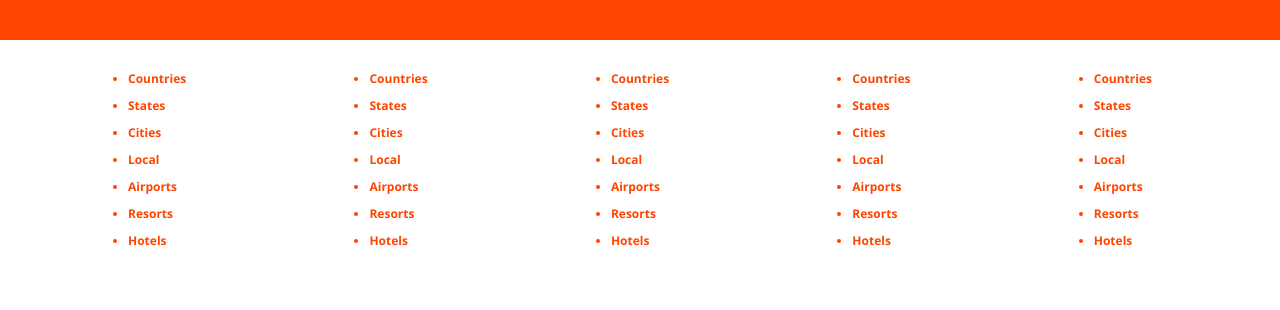
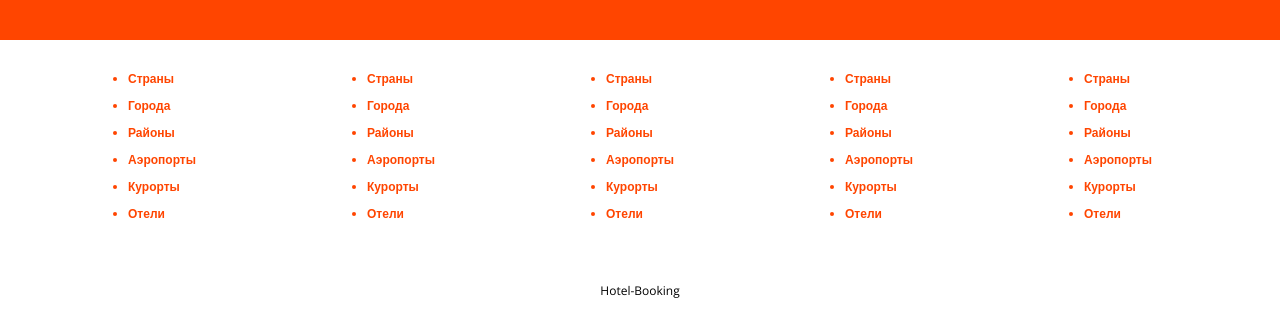
Before and after one commit to L1nia/spo_one, a React (Create React App) app: page / in a window 1280 px wide. Shown: the part 1276-1586 px from the top of the page. Built offline with nearby package versions, Linux system fonts and the light colour scheme; no server answers.

Commit message:
Update Footer.jsx

```diff
--- a/src/components/footer/Footer.jsx
+++ b/src/components/footer/Footer.jsx
@@ -5,52 +5,47 @@ export const Footer = () => {
       <div className="footer">
       <div className='fLists'>
           <ul className="fList">
-            <li className="fListItem">Countries</li>
-            <li className="fListItem">States</li>
-            <li className="fListItem">Cities</li>
-            <li className="fListItem">Local</li>
-            <li className="fListItem">Airports</li>
-            <li className="fListItem">Resorts</li>
-            <li className="fListItem">Hotels</li>
+            <li className="fListItem">Страны</li>
+            <li className="fListItem">Города</li>
+            <li className="fListItem">Районы</li>
+            <li className="fListItem">Аэропорты</li>
+            <li className="fListItem">Курорты</li>
+            <li className="fListItem">Отели</li>
                 </ul>
                 <ul className="fList">
-            <li className="fListItem">Countries</li>
-            <li className="fListItem">States</li>
-            <li className="fListItem">Cities</li>
-            <li className="fListItem">Local</li>
-            <li className="fListItem">Airports</li>
-            <li className="fListItem">Resorts</li>
-            <li className="fListItem">Hotels</li>
+            <li className="fListItem">Страны</li>
+            <li className="fListItem">Города</li>
+            <li className="fListItem">Районы</li>
+            <li className="fListItem">Аэропорты</li>
+            <li className="fListItem">Курорты</li>
+            <li className="fListItem">Отели</li>
                 </ul>
                 <ul className="fList">
-            <li className="fListItem">Countries</li>
-            <li className="fListItem">States</li>
-            <li className="fListItem">Cities</li>
-            <li className="fListItem">Local</li>
-            <li className="fListItem">Airports</li>
-            <li className="fListItem">Resorts</li>
-            <li className="fListItem">Hotels</li>
+            <li className="fListItem">Страны</li>
+            <li className="fListItem">Города</li>
+            <li className="fListItem">Районы</li>
+            <li className="fListItem">Аэропорты</li>
+            <li className="fListItem">Курорты</li>
+            <li className="fListItem">Отели</li>
                 </ul>
                 <ul className="fList">
-            <li className="fListItem">Countries</li>
-            <li className="fListItem">States</li>
-            <li className="fListItem">Cities</li>
-            <li className="fListItem">Local</li>
-            <li className="fListItem">Airports</li>
-            <li className="fListItem">Resorts</li>
-            <li className="fListItem">Hotels</li>
+            <li className="fListItem">Страны</li>
+            <li className="fListItem">Города</li>
+            <li className="fListItem">Районы</li>
+            <li className="fListItem">Аэропорты</li>
+            <li className="fListItem">Курорты</li>
+            <li className="fListItem">Отели</li>
                 </ul>
                 <ul className="fList">
-            <li className="fListItem">Countries</li>
-            <li className="fListItem">States</li>
-            <li className="fListItem">Cities</li>
-            <li className="fListItem">Local</li>
-            <li className="fListItem">Airports</li>
-            <li className="fListItem">Resorts</li>
-            <li className="fListItem">Hotels</li>
+            <li className="fListItem">Страны</li>
+            <li className="fListItem">Города</li>
+            <li className="fListItem">Районы</li>
+            <li className="fListItem">Аэропорты</li>
+            <li className="fListItem">Курорты</li>
+            <li className="fListItem">Отели</li>
           </ul>
             </div>
-            <div className="fText">Copyright (c) 2022 Chillax Africa</div>
+            <div className="fText">Hotel-Booking</div>
       </div>
 
   )
```
